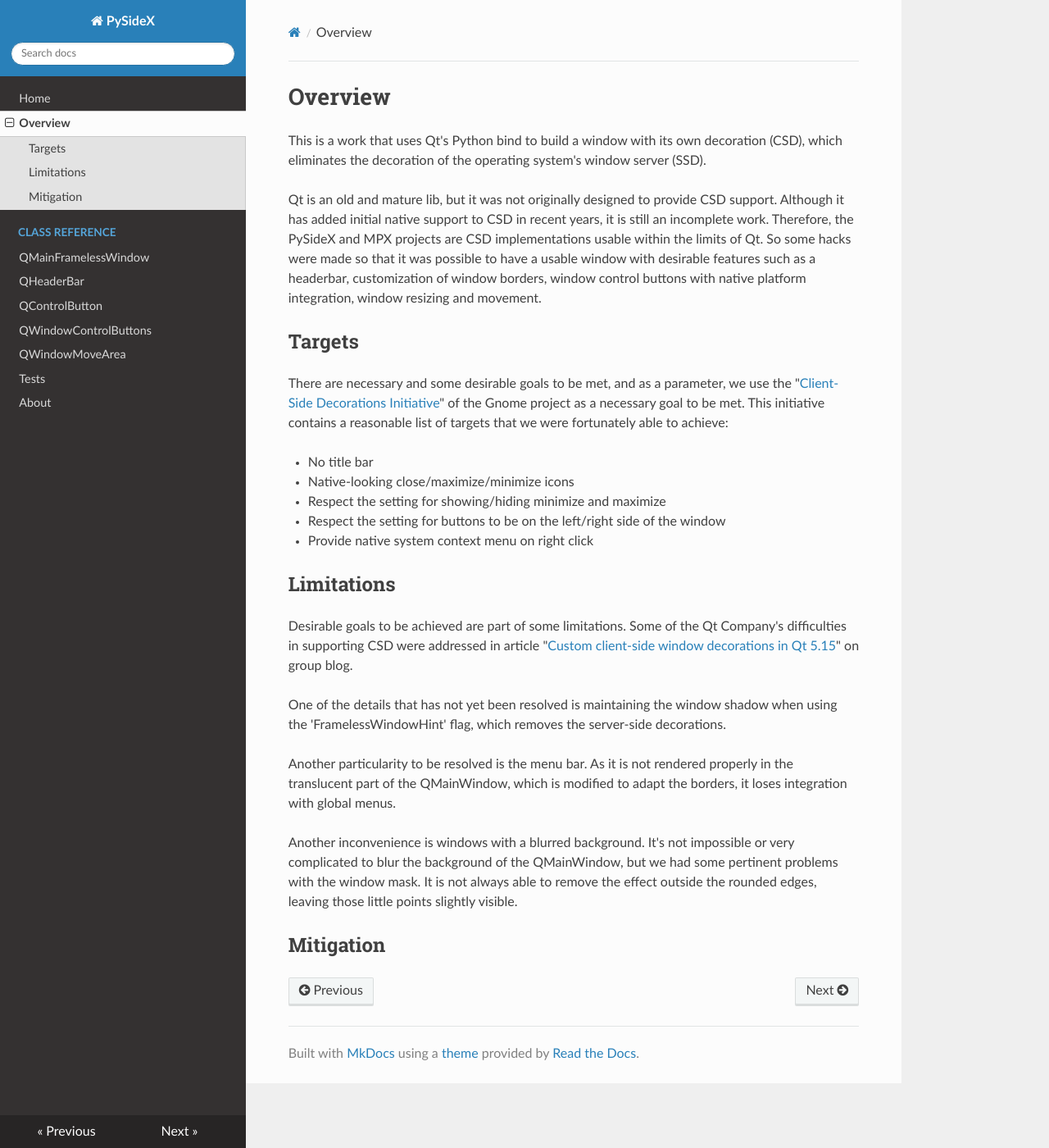
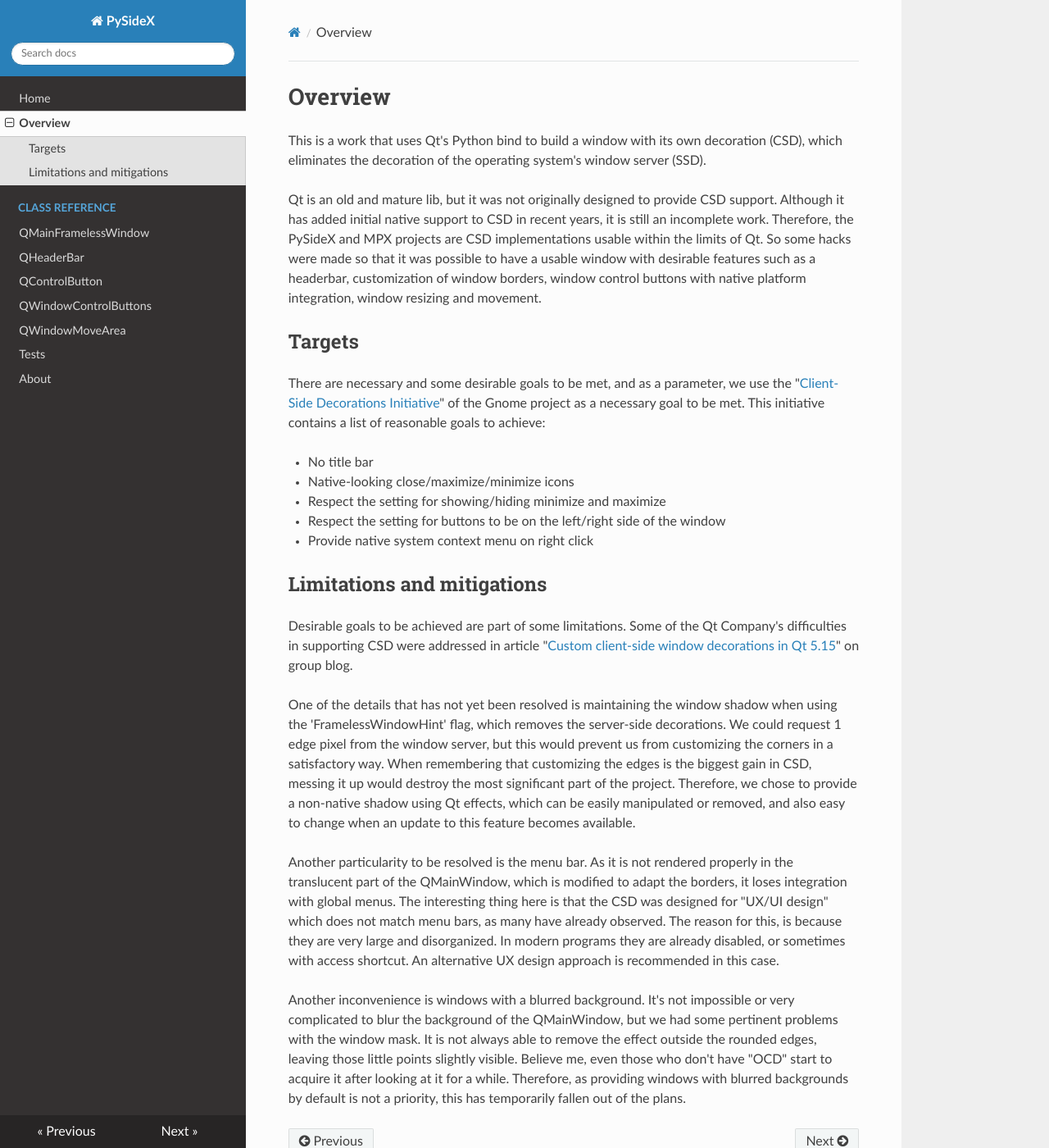
Before and after one commit to reticulardev/xside, an MkDocs documentation site: the page built from docs/overview.md, in a window 1280 px wide and 1400 px high. Shown: the whole window at 82% size. Built offline with MkDocs 1.6.1, drawn with Linux system fonts in a browser that asks for light colours; nearby versions of some CDN libraries.

Commit message:
Overview doc

```diff
--- a/docs/overview.md
+++ b/docs/overview.md
@@ -16,8 +16,7 @@ platform integration, window resizing and movement.
 ## Targets
 There are necessary and some desirable goals to be met, and as a
 parameter, we use the "[Client-Side Decorations Initiative](https://wiki.gnome.org/Initiatives/CSD)" of the Gnome project as a necessary goal
-to be met. This initiative contains a reasonable list of targets
-that we were fortunately able to achieve:
+to be met. This initiative contains a list of reasonable goals to achieve:
 
   * No title bar
   * Native-looking close/maximize/minimize icons
@@ -25,7 +24,7 @@ that we were fortunately able to achieve:
   * Respect the setting for buttons to be on the left/right side of the window
   * Provide native system context menu on right click
 
-## Limitations
+## Limitations and mitigations
 Desirable goals to be achieved are part of some limitations.
 Some of the Qt Company's difficulties in supporting CSD were
 addressed in article "[Custom client-side window decorations in Qt 5.15](https://www.qt.io/blog/custom-window-decorations)"
@@ -33,17 +32,31 @@ on group blog.
 
 One of the details that has not yet been resolved is maintaining
 the window shadow when using the 'FramelessWindowHint' flag, which
-removes the server-side decorations.
+removes the server-side decorations. We could request 1 edge pixel from the
+window server, but this would prevent us from customizing the
+corners in a satisfactory way. When remembering that customizing the
+edges is the biggest gain in CSD, messing it up would destroy the
+most significant part of the project. Therefore, we chose to provide
+a non-native shadow using Qt effects, which can be easily manipulated
+or removed, and also easy to change when an update to this feature
+becomes available.
 
 Another particularity to be resolved is the menu bar. As it is not
 rendered properly in the translucent part of the QMainWindow, which
 is modified to adapt the borders, it loses integration with global
-menus.
+menus. The interesting thing here is that the CSD was designed for
+"UX/UI design" which does not match menu bars, as many have already
+observed. The reason for this, is because they are very large and
+disorganized. In modern programs they are already disabled, or
+sometimes with access shortcut. An alternative UX design approach is
+recommended in this case.
 
 Another inconvenience is windows with a blurred background. It's
 not impossible or very complicated to blur the background of the
 QMainWindow, but we had some pertinent problems with the window
 mask. It is not always able to remove the effect outside the
-rounded edges, leaving those little points slightly visible.
-
-## Mitigation
+rounded edges, leaving those little points slightly visible. Believe
+me, even those who don't have "OCD" start to acquire it after
+looking at it for a while. Therefore, as providing windows with
+blurred backgrounds by default is not a priority, this has
+temporarily fallen out of the plans.
```
